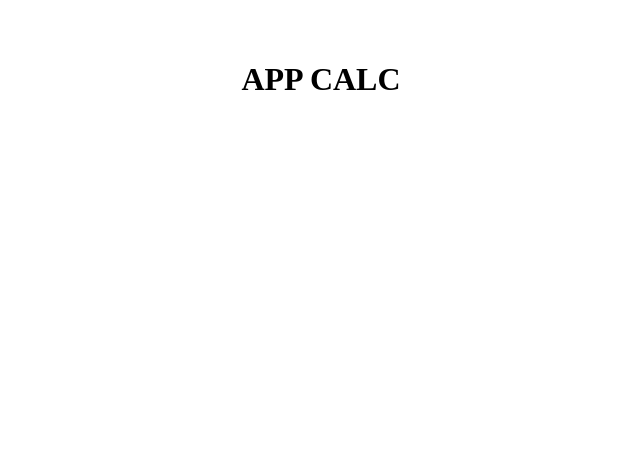
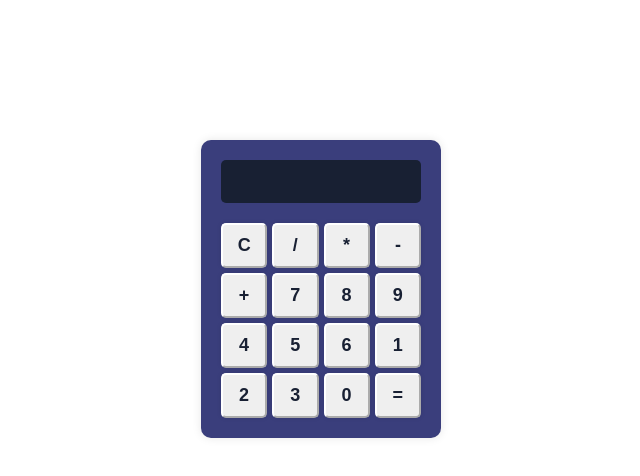
Before and after one commit to ThailanySantos/app-calc, a React (Vite) app in the folder projeto-app-calc/: page / in a window 1280 px wide. Shown: the top 476 px of the page, without its empty margins (319-959 px from the left). Built offline with nearby package versions, Linux system fonts and the light colour scheme.

Commit message:
base-calculadora-e-estilo

```diff
--- a/projeto-app-calc/src/App.css
+++ b/projeto-app-calc/src/App.css
@@ -4,3 +4,58 @@
   padding: 2rem;
   text-align: center;
 }
+
+.calculator {
+  width: 200px;
+  margin: 100px auto;
+  padding: 20px;
+  background-color: rgb(58, 62, 124);
+  border-radius: 10px;
+  box-shadow: 0 0 10px rgba(0, 0, 0, 0.1);
+}
+
+.display {
+  display: flex;
+  flex-direction: column;
+  margin-bottom: 20px;
+}
+
+.display input {
+  font-size: 20px;
+  padding: 10px;
+  text-align: right;
+  border: none;
+  background-color: #182033;
+  border-radius: 5px;
+  color: white;
+}
+
+.result {
+  font-size: 24px;
+  text-align: right;
+  padding: 10px;
+  border-bottom: 1px solid #ffffff;
+}
+
+.buttons {
+  display: grid;
+  grid-template-columns: repeat(4, 1fr);
+  gap: 5px;
+}
+
+button {
+  padding: 10px;
+  font-size: 18px;
+  background-color: #eae3db
+  border: none;
+  box-shadow: 0 0 5px rgba(0, 0, 0, 0.1);
+  cursor: pointer;
+  color: #182033;
+  font-weight: 600;
+  border-radius: 5px;
+  border-color: white;
+}
+
+button:hover {
+  background-color: #c1cae2;
+}
--- a/projeto-app-calc/src/App.jsx
+++ b/projeto-app-calc/src/App.jsx
@@ -1,12 +1,54 @@
-import './App.css'
+import React, { useState } from "react";
+import "./App.css";
 
-function App() {
+function Calculator() {
+  const [input, setInput] = useState("");
+  const [result, setResult] = useState("");
+
+  const handleClick = (value) => {
+    setInput(input + value);
+  };
+
+  const handleClear = () => {
+    setInput("");
+    setResult("");
+  };
+
+  const handleEqual = () => {
+    try {
+      setResult(eval(input));
+      setInput(eval(input).toString());
+    } catch (error) {
+      setResult("Erro");
+      setInput("");
+    }
+  };
 
   return (
-    <>
-      <div><h1>APP CALC</h1></div>
-    </>
-  )
+    <div className="calculator">
+      <div className="display">
+        <input type="text" value={input} disabled />
+      </div>
+      <div className="buttons">
+        <button onClick={handleClear}>C</button>
+        <button onClick={() => handleClick("/")}>/</button>
+        <button onClick={() => handleClick("*")}>*</button>
+        <button onClick={() => handleClick("-")}>-</button>
+        <button onClick={() => handleClick("+")}>+</button>
+        <button onClick={() => handleClick("7")}>7</button>
+        <button onClick={() => handleClick("8")}>8</button>
+        <button onClick={() => handleClick("9")}>9</button>
+        <button onClick={() => handleClick("4")}>4</button>
+        <button onClick={() => handleClick("5")}>5</button>
+        <button onClick={() => handleClick("6")}>6</button>
+        <button onClick={() => handleClick("1")}>1</button>
+        <button onClick={() => handleClick("2")}>2</button>
+        <button onClick={() => handleClick("3")}>3</button>
+        <button onClick={() => handleClick("0")}>0</button>
+        <button onClick={handleEqual}>=</button>
+      </div>
+    </div>
+  );
 }
 
-export default App
+export default Calculator;
```
